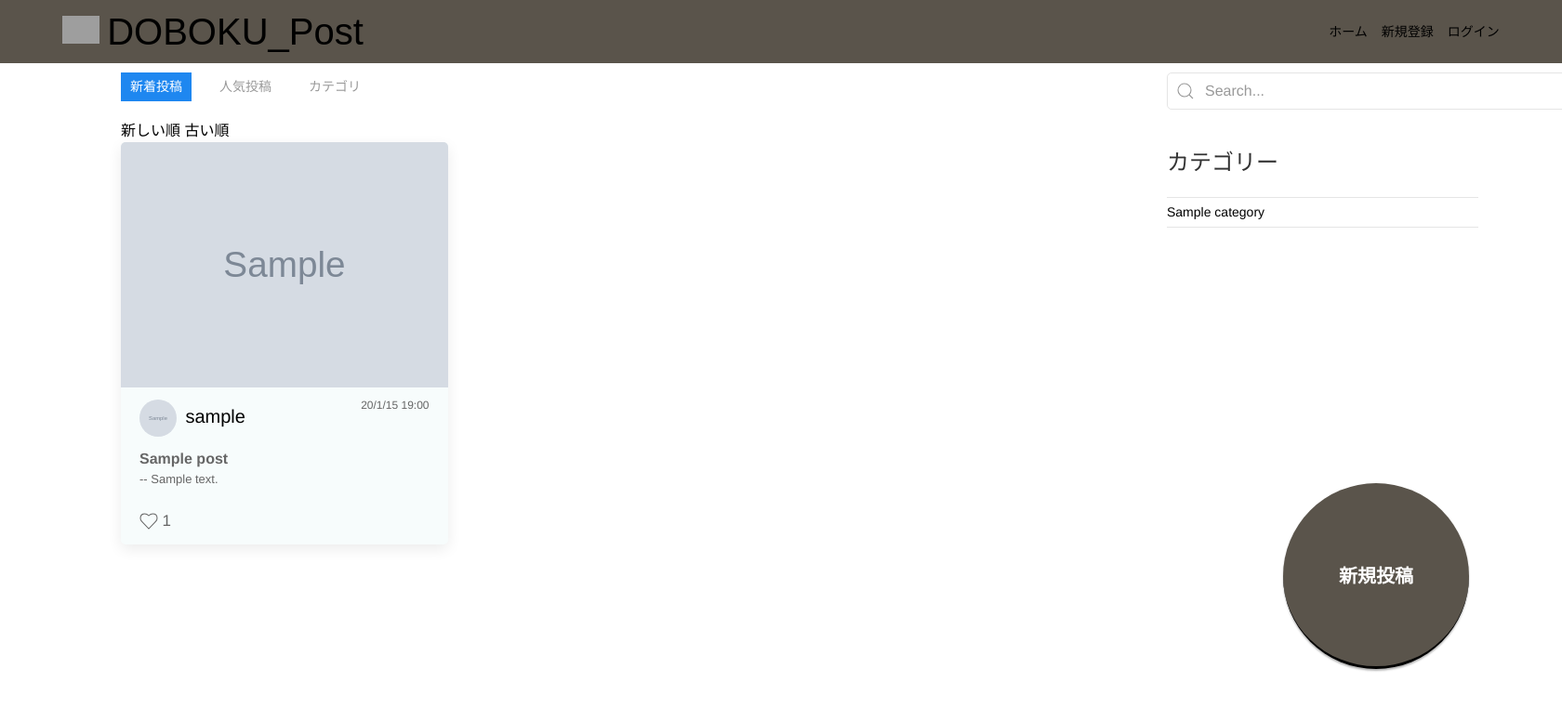
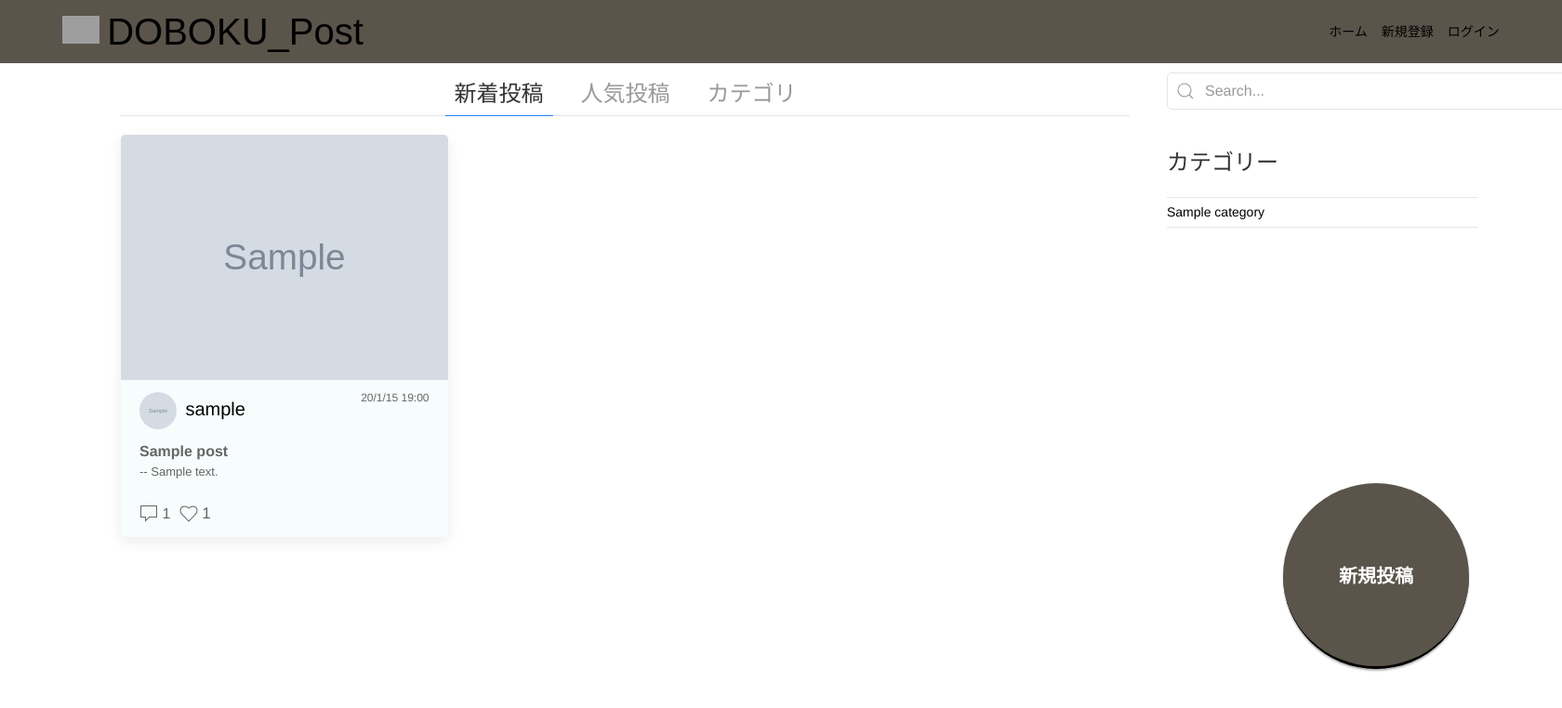
Before and after one commit to taki-21/doboku-post, a Django app: page / in a window 1680 px wide; the page is wider, and only the part inside the window is pictured. Shown: the top 762 px of that part at 93% size. Run offline with Django 3.2, Linux system fonts and the light colour scheme; tables that the repository leaves empty hold one stand-in row (values such as "Sample post"); grey boxes marked "Sample" are stand-in pictures; some libraries are stand-ins or nearby versions; grey boxes are pictures that could not be loaded.

Commit message:
Add: 投稿にコメント数を反映#59

```diff
--- a/static/css/style.css
+++ b/static/css/style.css
@@ -1,5 +1,10 @@
 * {
     box-sizing: border-box;
+}
+
+html{
+    /* スクロールバーによるずれを修正 */
+    overflow-y: overlay;
 }
 
 body {
@@ -110,6 +115,7 @@ section {
     overflow: hidden;
     border-radius: 5px;
     background-color: #f7fcfc;
+    margin-bottom: 20px;
 
 }
 
@@ -381,6 +387,9 @@ p {
     stroke: indianred;
     fill: indianred;
 }
+#comment-count{
+    margin-right: 5px;
+}
 
 #like-count {
     line-height: 30px;
--- a/templates/sns/category_post.html
+++ b/templates/sns/category_post.html
@@ -35,6 +35,8 @@
                         <span>-- </span>{{ post.content }}
                     </p>
                     <div>
+                        <i id="heart-button" uk-icon="comment"></i>
+                        <span id="comment-count">{{ post.comment_set.count }}</span>
                         <i id="heart-button" uk-icon="heart"></i>
                         <span id="like-count">{{ post.like.count }}</span>
                     </div>
--- a/templates/sns/index.html
+++ b/templates/sns/index.html
@@ -1,17 +1,23 @@
 {% extends 'base.html' %}
 
 {% block content %}
-<ul class="uk-subnav uk-subnav-pill" uk-switcher>
-	<li><a href="">新着投稿</a></li>
-	<li><a href="">人気投稿</a></li>
-	<li><a href="">カテゴリ</a></li>
+<ul class="uk-flex-center" uk-tab>
+	<li><a href="">
+			<p class="uk-text-large">新着投稿</p>
+		</a></li>
+	<li><a href="">
+			<p class="uk-text-large">人気投稿</p>
+		</a></li>
+	<li><a href="">
+			<p class="uk-text-large">カテゴリ</p>
+		</a></li>
 </ul>
 <ul class="uk-switcher uk-margin">
 	<li>
-		<p>
+		{% comment %} <p>
 			<a href="{% url 'sns:index' 0 %}">新しい順</a>
 			<a href="{% url 'sns:index' 1 %}">古い順</a>
-		</p>
+		</p> {% endcomment %}
 		<div class="uk-grid-small uk-child-width-1-3@m" uk-grid>
 			{% for post in object_list %}
 			<div>
@@ -41,6 +47,8 @@
 								<span>-- </span>{{ post.content }}
 							</p>
 							<div>
+								<i id="heart-button" uk-icon="comment"></i>
+								<span id="comment-count">{{ post.comment_set.count }}</span>
 								<i id="heart-button" uk-icon="heart"></i>
 								<span id="like-count">{{ post.like.count }}</span>
 							</div>
--- a/templates/sns/my_page.html
+++ b/templates/sns/my_page.html
@@ -47,6 +47,8 @@
                         <div>
                             <div class="like_left">
                                 <div>
+                                    <i id="heart-button" uk-icon="comment"></i>
+                                    <span id="comment-count">{{ post.comment_set.count }}</span>
                                     <i id="heart-button" uk-icon="heart"></i>
                                     <span id="like-count">{{ post.like.count }}</span>
                                 </div>
```
